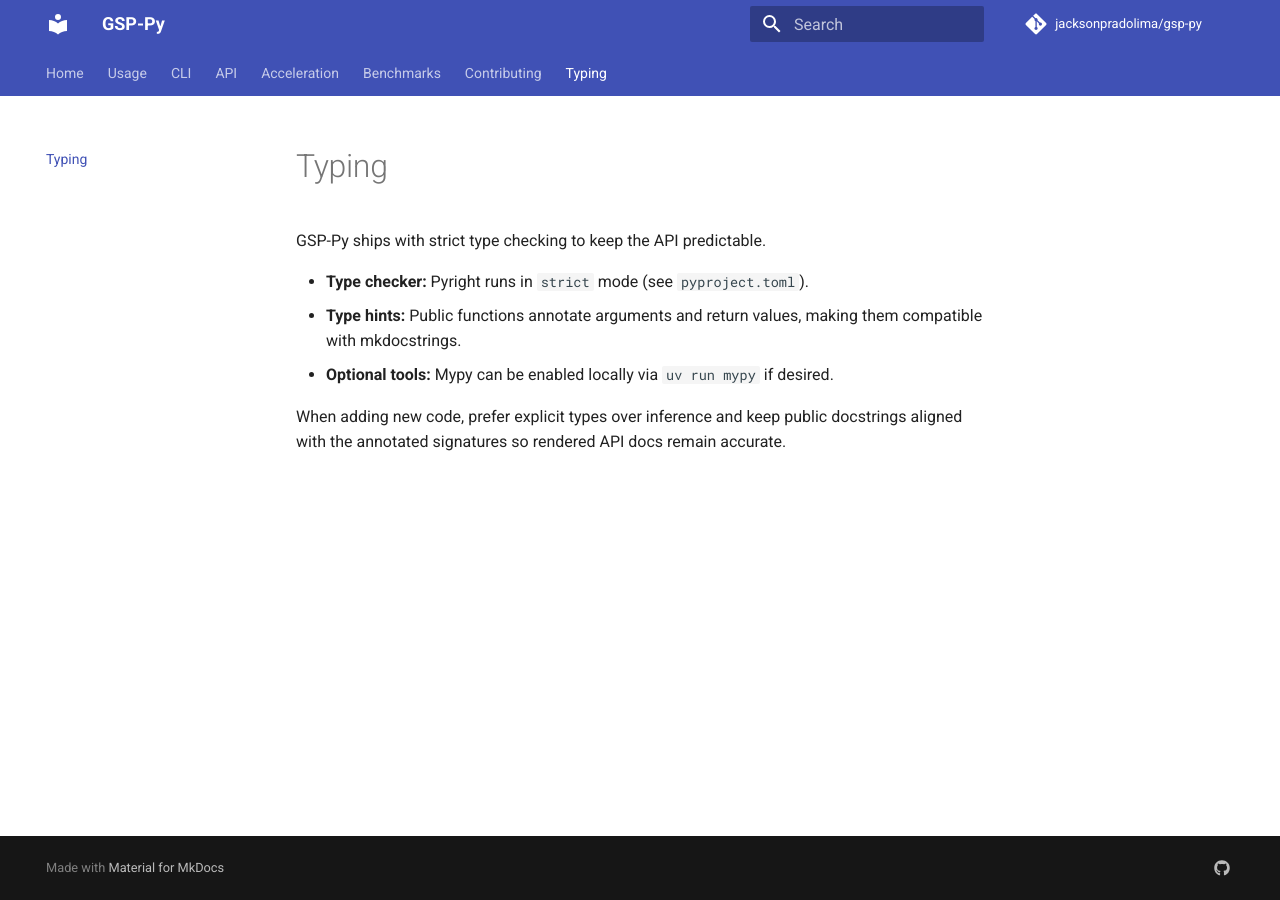
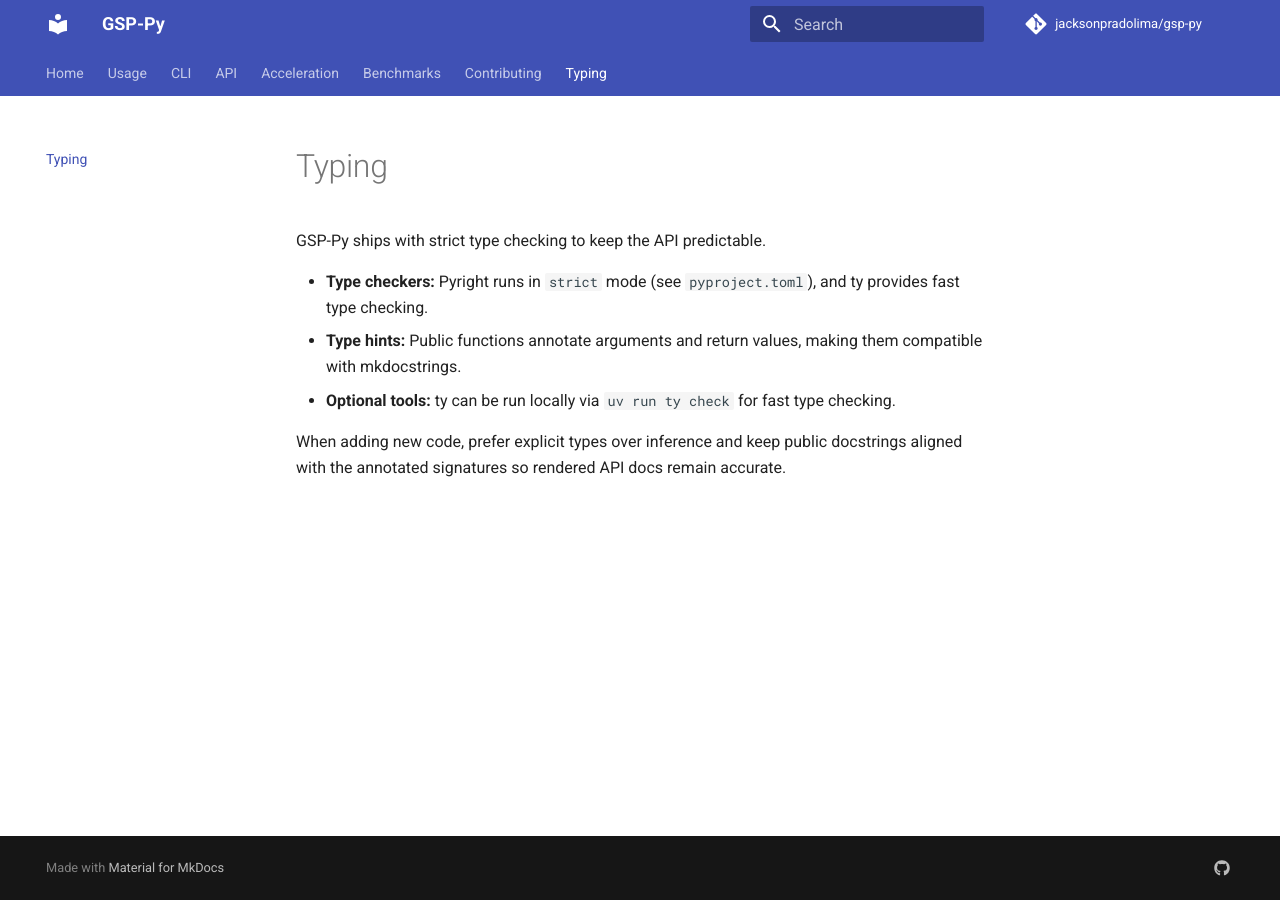
Before and after one commit to jacksonpradolima/gsp-py, an MkDocs documentation site: the page built from docs/typing.md, in a window 1280 px wide. Built offline with MkDocs 1.6.1 and Material for MkDocs 9.7.7, drawn with Linux system fonts in a browser that asks for light colours; comment, search, counter and statistics services are not loaded.

Commit message:
Replace mypy with ty as the primary type checker
Co-authored-by: jacksonpradolima <7774063+jacksonpradolima@users.noreply.github.com>

```diff
--- a/.pre-commit-config.yaml
+++ b/.pre-commit-config.yaml
@@ -23,7 +23,7 @@ repos:
   - repo: local
     hooks:
       - id: check-precommit
-        name: Run tests and type checks (pyright + mypy)
+        name: Run tests and type checks (pyright + ty)
         entry: make check-precommit
         language: system
         pass_filenames: false
--- a/docs/typing.md
+++ b/docs/typing.md
@@ -2,9 +2,9 @@
 
 GSP-Py ships with strict type checking to keep the API predictable.
 
-- **Type checker:** Pyright runs in `strict` mode (see `pyproject.toml`).
+- **Type checkers:** Pyright runs in `strict` mode (see `pyproject.toml`), and ty provides fast type checking.
 - **Type hints:** Public functions annotate arguments and return values, making them compatible with mkdocstrings.
-- **Optional tools:** Mypy can be enabled locally via `uv run mypy` if desired.
+- **Optional tools:** ty can be run locally via `uv run ty check` for fast type checking.
 
 When adding new code, prefer explicit types over inference and keep public docstrings aligned with the annotated
 signatures so rendered API docs remain accurate.
```
Also changed, not shown: README.md (+1 -1 lines), pyproject.toml (+4 -7 lines), 3 other files.
